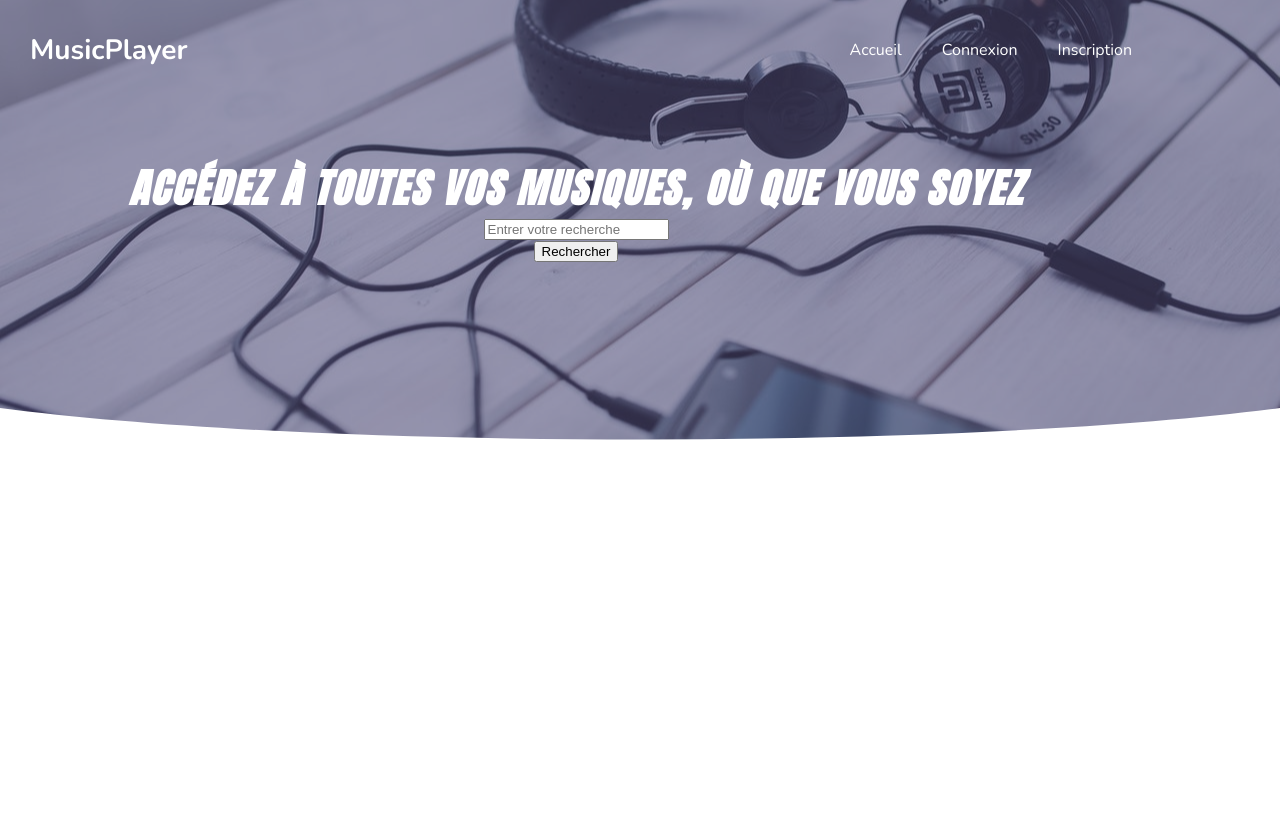
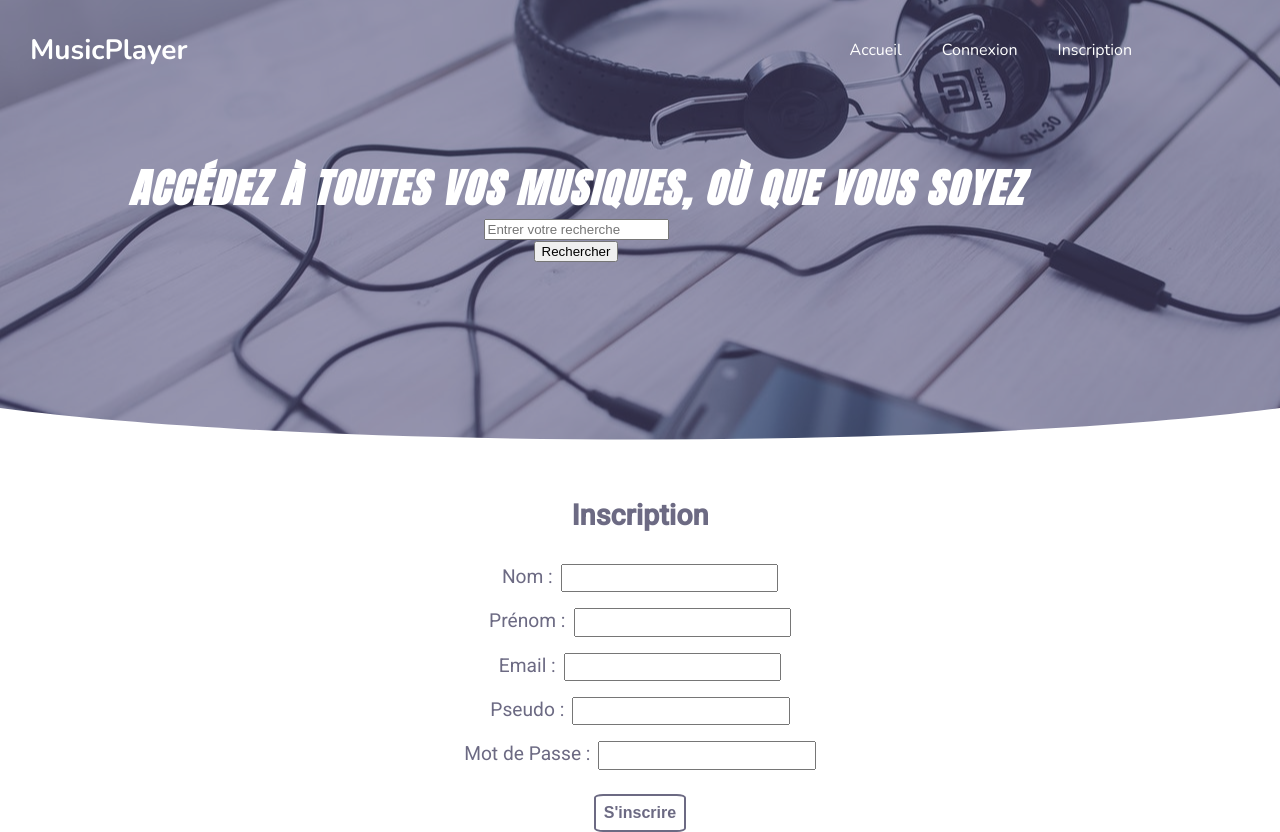
Before and after one commit to DavidSaniez/app-itunes, an Angular app: page /inscription in a window 1280 px wide. Before the commit this address led to /. Before the commit the page ends 800 px from the top, so only its background shows below. Built offline with nearby package versions, Linux system fonts and the light colour scheme; a web font is replaced by a local one.

Commit message:
create formulaire-inscription component et add routing

```diff
--- a/src/app/app-routing.module.ts
+++ b/src/app/app-routing.module.ts
@@ -1,9 +1,11 @@
 import { NgModule } from '@angular/core';
 import { Routes, RouterModule } from '@angular/router';
+import { FormulaireInscriptionComponent } from './formulaire-inscription/formulaire-inscription.component';
 import { SearchComponent } from './search/search.component';
 
 const routes: Routes = [
-  {path: 'search', component: SearchComponent}
+  {path: 'search', component: SearchComponent},
+  {path: 'inscription', component: FormulaireInscriptionComponent}
 ];
 
 @NgModule({
--- a/src/app/app.component.html
+++ b/src/app/app.component.html
@@ -1 +1,2 @@
 <app-header></app-header>
+<router-outlet></router-outlet>
--- /dev/null
+++ b/src/app/formulaire-inscription/formulaire-inscription.component.html
@@ -0,0 +1,26 @@
+<form [formGroup]="user" (ngSubmit)="onSubmit()">
+    <h2>Inscription</h2>
+    <div class="form_wrapper">
+        <div class="form_item">
+            <label>Nom :</label>
+            <input type="text" formControlName="nom">
+        </div>
+        <div class="form_item">
+            <label>Prénom :</label>
+            <input type="text" formControlName="prenom">
+        </div>
+        <div class="form_item">
+            <label>Email :</label>
+            <input type="email" formControlName="email">
+        </div>
+        <div class="form_item">
+            <label>Pseudo :</label>
+            <input type="text" formControlName="pseudo">
+        </div>
+        <div class="form_item">
+            <label>Mot de Passe :</label>
+            <input type="password" formControlName="password">
+        </div>
+    </div>
+    <button type="submit">S'inscrire</button>
+</form>
--- /dev/null
+++ b/src/app/formulaire-inscription/formulaire-inscription.component.scss
@@ -0,0 +1,42 @@
+form {
+    color: rgb(108, 106, 131);
+    margin-top: 3rem;
+    text-align: center;
+    font-size: 1.2rem;
+
+    .form_wrapper {
+        display: flex;
+        flex-flow: column;
+    }
+
+    .form_item {
+        padding: 0.5rem;
+
+        input {
+            padding: 0.2rem;
+            margin-left: 0.5rem;
+            font-size: 1rem;
+        }
+    }
+
+    button {
+        margin-top: 1rem;
+        padding: 0.5rem;
+        font-size: 1rem;
+        background-color: transparent;
+        border-radius: 10%;
+        border: 0.15rem solid rgb(108, 106, 131);
+        color: rgb(108, 106, 131);
+        font-weight: bold;
+    }
+
+    button:hover {
+        color: white;
+        background-color:rgb(108, 106, 131);
+        font-weight: bold;
+    }
+
+    button:focus {
+        outline: none;
+    }
+}
--- /dev/null
+++ b/src/app/formulaire-inscription/formulaire-inscription.component.ts
@@ -0,0 +1,31 @@
+import { Component, OnInit } from '@angular/core';
+import { FormBuilder, FormControl, FormGroup } from '@angular/forms';
+
+@Component({
+  selector: 'app-formulaire-inscription',
+  templateUrl: './formulaire-inscription.component.html',
+  styleUrls: ['./formulaire-inscription.component.scss']
+})
+export class FormulaireInscriptionComponent implements OnInit {
+
+  user: FormGroup;
+  usersList: Object[] = [];
+
+  constructor(private fb: FormBuilder) { }
+
+  ngOnInit(): void {
+    this.user = this.fb.group({
+      prenom: new FormControl(''),
+      nom: new FormControl(''),
+      email: new FormControl(''),
+      pseudo: new FormControl(''),
+      password: new FormControl(''),
+    })
+  }
+
+  onSubmit(): void {
+    this.usersList.push(this.user.value)
+    console.table(this.usersList)
+  }
+
+}
--- a/src/app/header/header.component.html
+++ b/src/app/header/header.component.html
@@ -16,8 +16,8 @@
             </div>
             <div class="header_navbar_menu">
                 <a class="header_navbar_menu_link" routerLink="/">Accueil</a>
-                <a class="header_navbar_menu_link cursor" routerLink="/">Connexion</a>
-                <a class="header_navbar_menu_link cursor" routerLink="/">Inscription</a>
+                <a class="header_navbar_menu_link" routerLink="/">Connexion</a>
+                <a class="header_navbar_menu_link" routerLink="/inscription">Inscription</a>
             </div>
         </nav>
 
```
Also changed, not shown: src/app/app.module.ts (+5 -2 lines).
